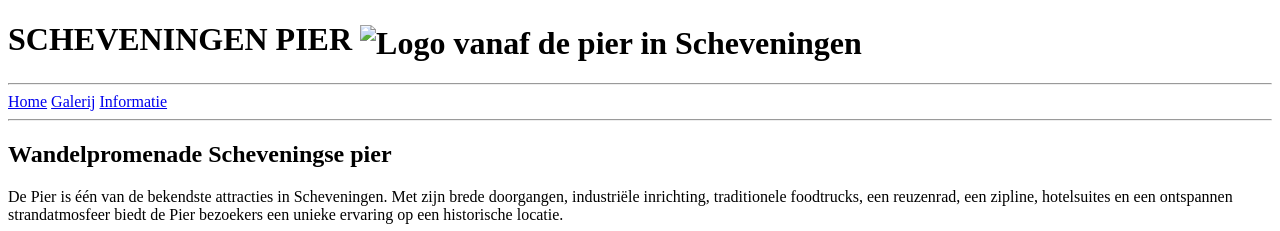
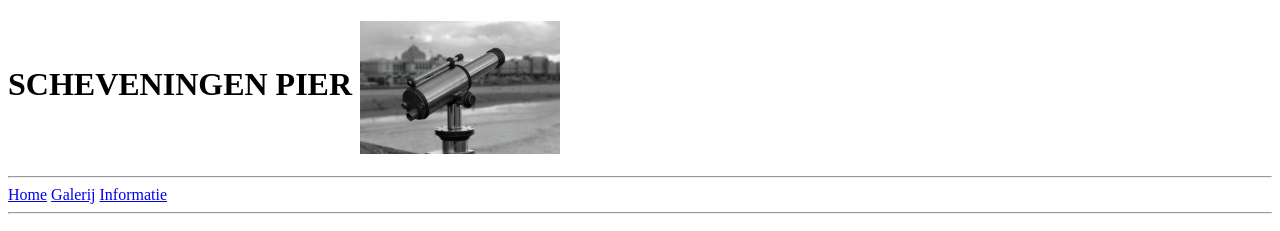
Before and after one commit to Leon2Ark/MyPage-github-io, a plain HTML site: page index.html in a window 1280 px wide. Shown: the top 231 px of the page. Drawn offline with Linux system fonts and the light colour scheme; the site is published under a folder, as on GitHub Pages, so addresses that start at the root find nothing.

Commit message:
Update index.html

```diff
--- a/index.html
+++ b/index.html
@@ -10,7 +10,7 @@
 <body>
   <header>
     <h1>SCHEVENINGEN PIER
-    <img src=/afbeeldingen/PierLogo.jpg width="200" height="133"  style="vertical-align:middle;" alt="Logo vanaf de pier in Scheveningen">
+    <img src=afbeeldingen/PierLogo.jpg width="200" height="133"  style="vertical-align:middle;" alt="Logo vanaf de pier in Scheveningen">
     </h1>
     <hr>
     <nav>
```
